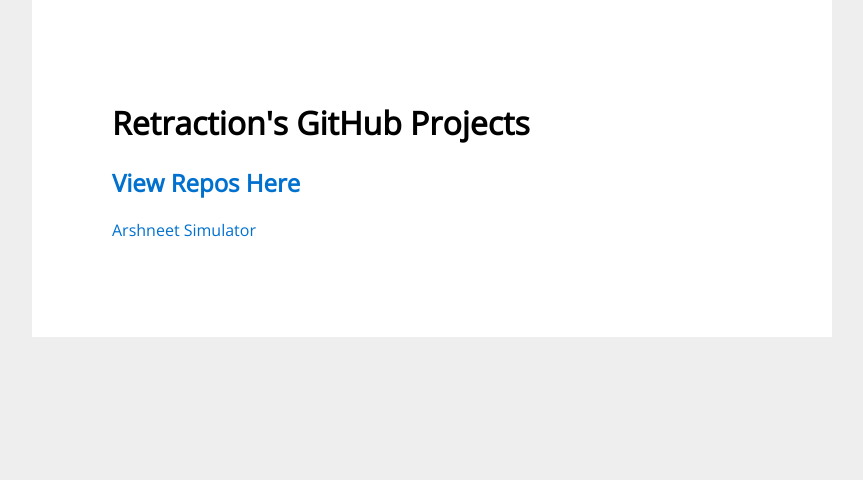
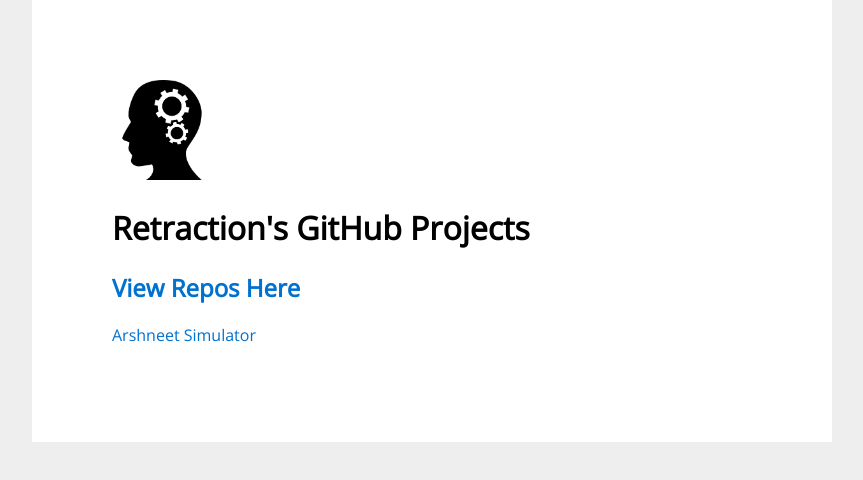
Before and after one commit to Retraction/retraction.github.io, a plain HTML site: page index.html in a window 1280 px wide. Shown: the whole page, without its empty margins (208-1071 px from the left). Drawn offline with nearby package versions, Linux system fonts and the light colour scheme.

Commit message:
retraction logo added?

```diff
--- a/index.html
+++ b/index.html
@@ -7,6 +7,7 @@
 		<link rel="stylesheet" type="text/css" href="https://fonts.googleapis.com/css?family=Open+Sans:300,400">
     </head>
     <body>
+        <h><img src="Retraction.png" alt="Retraction" height="100" width="100"/></h>
 		<h1>Retraction's GitHub Projects</h1>
 		<h2><a href="https://github.com/retraction">View Repos Here</a></h2>
         <ul>
```
